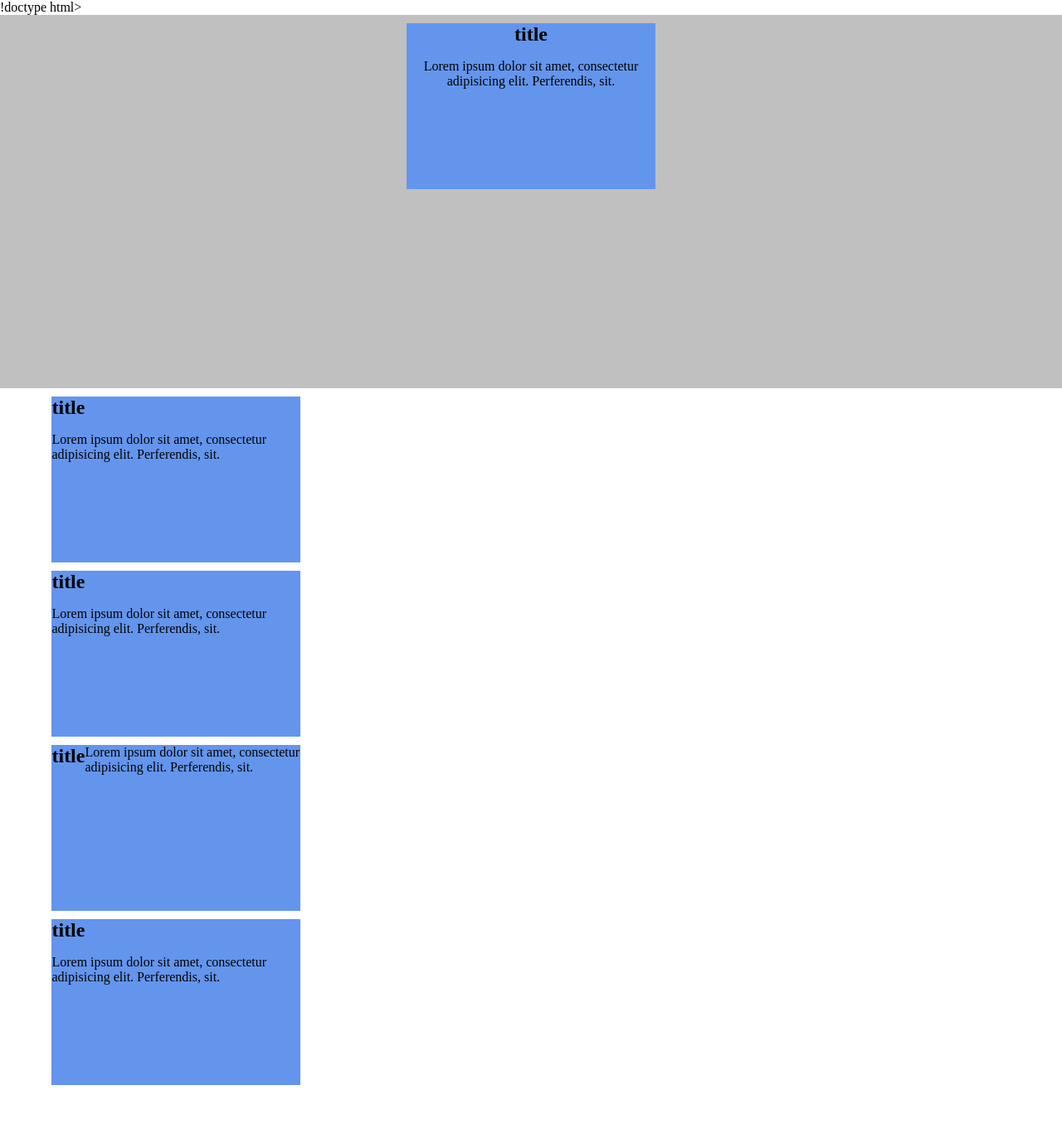
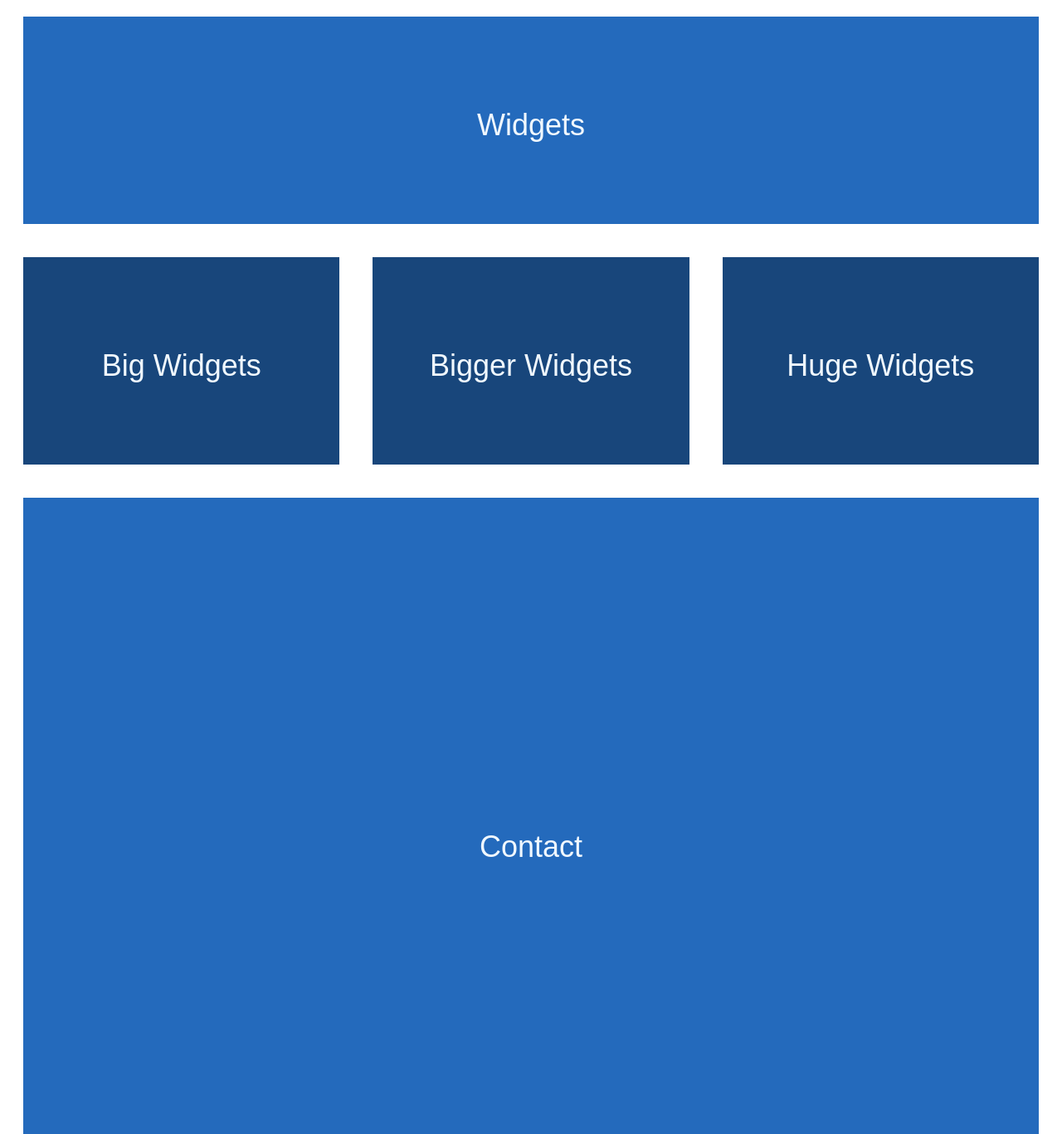
Before and after one commit to Keyn1991/htmlHomeWorks, a plain HTML site: page lesson2/index.html in a window 1280 px wide. Shown: the top 1367 px of the page at 83% size. Before the commit the page ends 1318 px from the top, so only its background shows below. Drawn offline with Linux system fonts and the light colour scheme.

Commit message:
HomeWork2Part_1

```diff
--- a/lesson2/index.html
+++ b/lesson2/index.html
@@ -1,4 +1,4 @@
-!doctype html>
+<!doctype html>
 <html lang="en">
 <head>
     <meta charset="UTF-8">
@@ -9,45 +9,40 @@
     <link rel="stylesheet" href="style.css">
 </head>
 <body>
-<div class="wrap">
-
-    <div class="box">
-        <h2>title</h2>
-        <p>
-            Lorem ipsum dolor sit amet, consectetur adipisicing elit. Perferendis, sit.
-        </p>
-    </div>
+<div class="main">
+<div class="container">
+    <div class="header">
+        <p class="text">Widgets</p>
 
     </div>
-    <div class="box">
-        <h2>title</h2>
-        <p>
-            Lorem ipsum dolor sit amet, consectetur adipisicing elit. Perferendis, sit.
-        </p>
+</div>
+
+<div class="center">
+    <div class="column-3">
+        <p class="text">Big Widgets</p>
+
     </div>
-    <div class="box">
-        <h2>title</h2>
-        <p>
-            Lorem ipsum dolor sit amet, consectetur adipisicing elit. Perferendis, sit.
-        </p>
+    <div class="column-3">
+        <p class="text">Bigger Widgets</p>
+
     </div>
-    <div class="box xxx">
-        <h2>title</h2>
-        <p>
-            Lorem ipsum dolor sit amet, consectetur adipisicing elit. Perferendis, sit.
-        </p>
+    <div class="column-3">
+        <p class="text">Huge Widgets</p>
+
     </div>
-
 
 
 
 </div>
 
-<div class="box">
-    <h2>title</h2>
-    <p>
-        Lorem ipsum dolor sit amet, consectetur adipisicing elit. Perferendis, sit.
-    </p>
+<div class="footer">
+    <p class="text-contact">Contact</p>
+
 </div>
+
+
+</div>
+
+
 </body>
 </html>
--- a/lesson2/style.css
+++ b/lesson2/style.css
@@ -1,36 +1,46 @@
-body {
-    margin: 0;
+
+.main {
+    color: aliceblue;
+    font-size: 36px;
+    font-family: Arial, sans-serif;
 }
 
-.wrap {
-    height: 450px;
-    background: silver;
+
+.container {
+    height: 250px;
+    background: #246abc;
+    display: flex;
+    justify-content: space-evenly;
+    margin: 20px;
+}
+
+.center {
     display: flex;
     justify-content: space-evenly;
     box-sizing: border-box;
-    text-align: center;
-
-    flex-wrap: wrap;
-}
-
-h2 {
     margin: 0;
 }
-
-.box {
-    background: cornflowerblue;
-    width: 300px;
-    height: 200px;
-    margin: 10px;
-    margin-right: calc(16.6% - 150px);
-    margin-left: calc(16.6% - 150px);
+.footer {
+    height: 800px;
+    background: #246abc;
+    display: flex;
+    justify-content: space-evenly;
+    margin: 20px;
+}
+.column-3 {
+    height: 250px;
+    width: 35%;
+    background: #18467b;
+    margin: 20px;
 }
 
 
-.xxx {
-    display: flex;
+.text {
+    margin-top: 110px;
+    box-sizing: border-box;
+    text-align: center;
 }
 
-.xxx > p {
-    margin: 0;
+.text-contact {
+    margin-top: 400px;
 }
```
